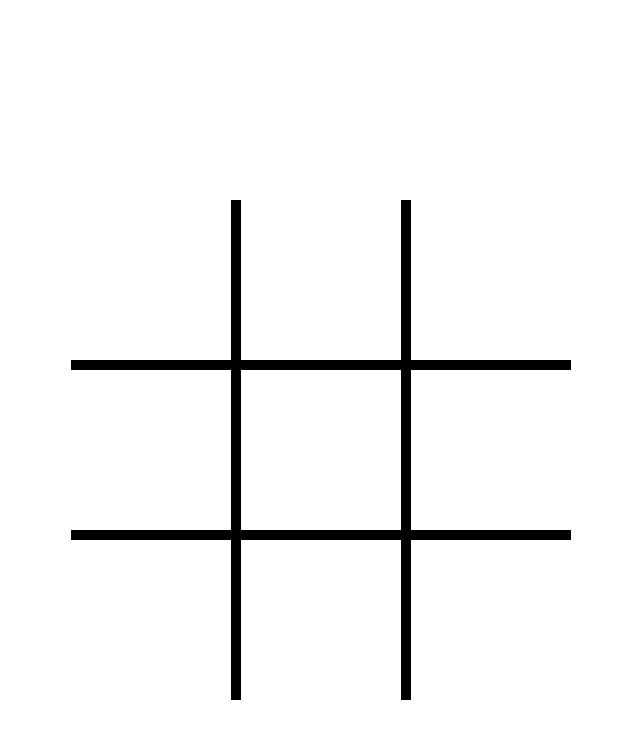
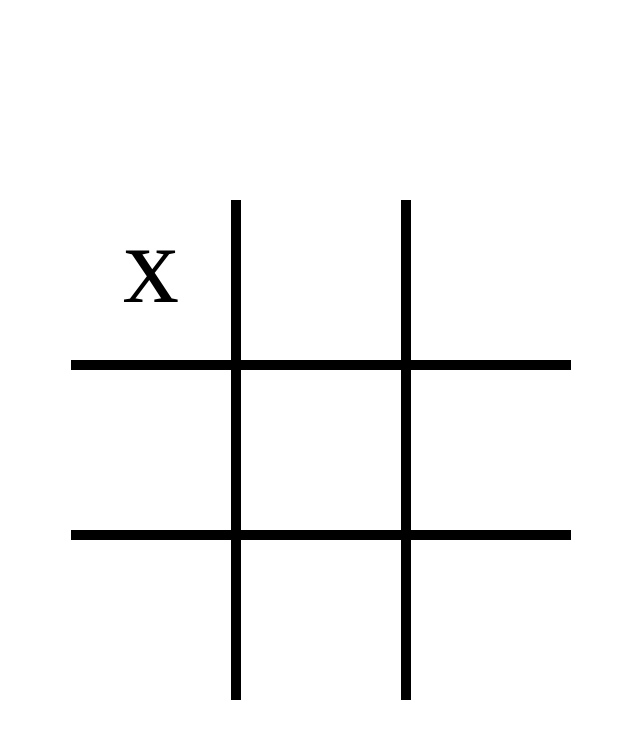
Before and after one commit to brycedesantis/tic-tac-toe, a plain HTML site: page index.html in a window 1280 px wide. Both pictures are taken after a click on the element 470 px from the left and 280 px from the top of the page. Shown: the whole page, without its empty margins (319-959 px from the left). Drawn offline with Linux system fonts and the light colour scheme.

Commit message:
Add player switch logic and symbol placement

```diff
--- a/app.js
+++ b/app.js
@@ -6,7 +6,20 @@ const gameboard = (function() {
     board.forEach((square, index) => {
         let squareElement = document.createElement('div')
         squareElement.className = 'square'
+        squareElement.setAttribute('id', `square-${index}`)
+        // squareElement.textContent = `${square}`
         htmlBoard.appendChild(squareElement)
+    })
+
+    let children = htmlBoard.childNodes
+
+    children.forEach((square, index) => {
+        square.addEventListener('click', () => {
+            square.textContent = game.activePlayer.symbol
+            alert(game.activePlayer.name)
+            game.switchPlayer()
+            square.style.pointerEvents = 'none'
+        })
     })
 
     return {
@@ -14,6 +27,21 @@ const gameboard = (function() {
     }
 })();
 
-function player() {
+const game = (() => {
+    let player1 = player('Player 1', 'x')
+    let player2 = player('Player 2', 'o')
 
+    let activePlayer = player1
+
+    function switchPlayer() {
+        this.activePlayer === player1 ? this.activePlayer = player2 : this.activePlayer = player1
+    }
+    return{
+        activePlayer,
+        switchPlayer
+    }
+})();
+
+function player(name, symbol) {
+    return {name, symbol}
 }
--- a/style.css
+++ b/style.css
@@ -12,7 +12,7 @@
     width: 500px;
     height: 500px;
     display: grid;
-    grid-template-columns: repeat(3, 1fr);
+    grid-template: repeat(3, 1fr) / repeat(3, 1fr);
     gap: 10px;
     background-color: black;
 }
```
